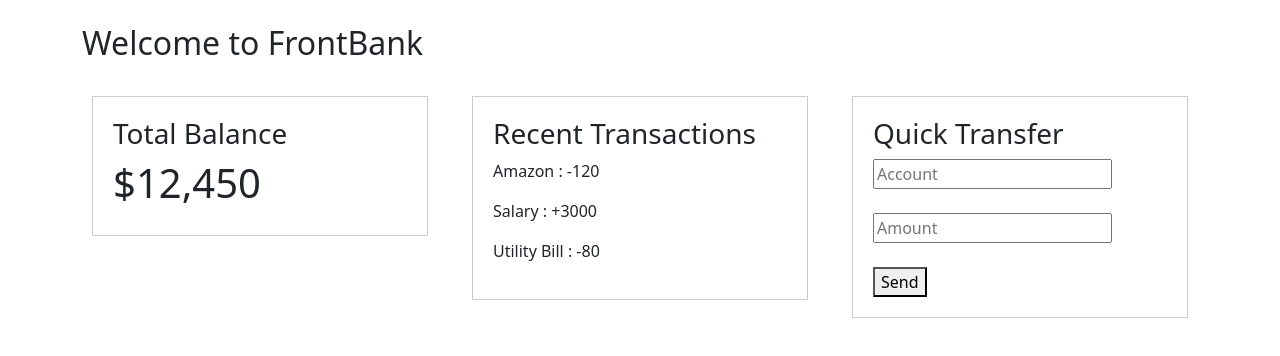
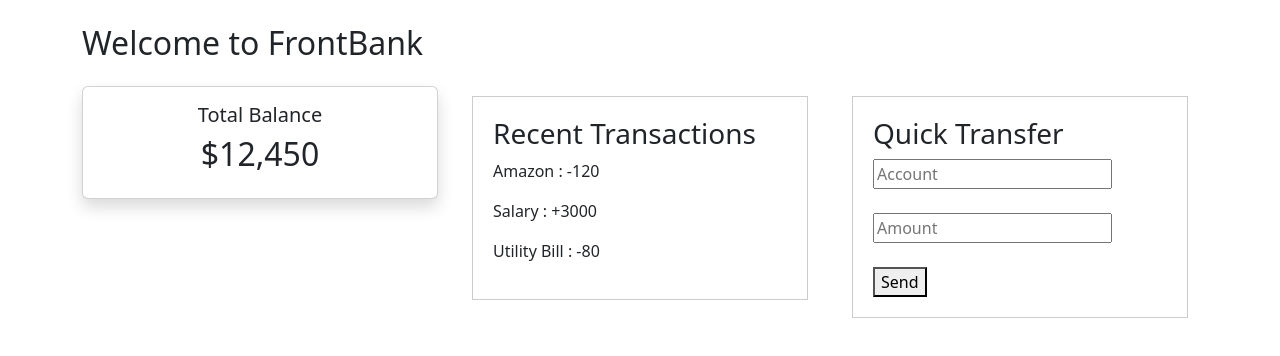
Before and after one commit to Kalyan9912/BANK-APP, a React (Create React App) app in the folder FRONT-END/: page / in a window 1280 px wide. Shown: the top 356 px of the page. Built offline with nearby package versions, Linux system fonts and the light colour scheme.

Commit message:
Update BalanceCard.js

```diff
--- a/FRONT-END/src/components/BalanceCard.js
+++ b/FRONT-END/src/components/BalanceCard.js
@@ -2,9 +2,11 @@ import React from "react";
 
 function BalanceCard() {
   return (
-    <div style={{border:"1px solid #ccc",padding:"20px",margin:"10px"}}>
-      <h3>Total Balance</h3>
-      <h1>$12,450</h1>
+    <div className="card shadow">
+      <div className="card-body text-center">
+        <h5>Total Balance</h5>
+        <h2>$12,450</h2>
+      </div>
     </div>
   );
 }
```
